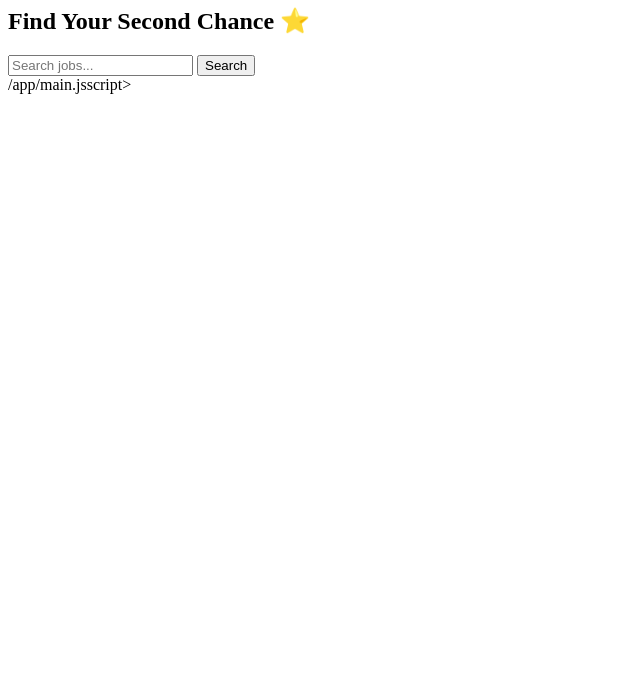
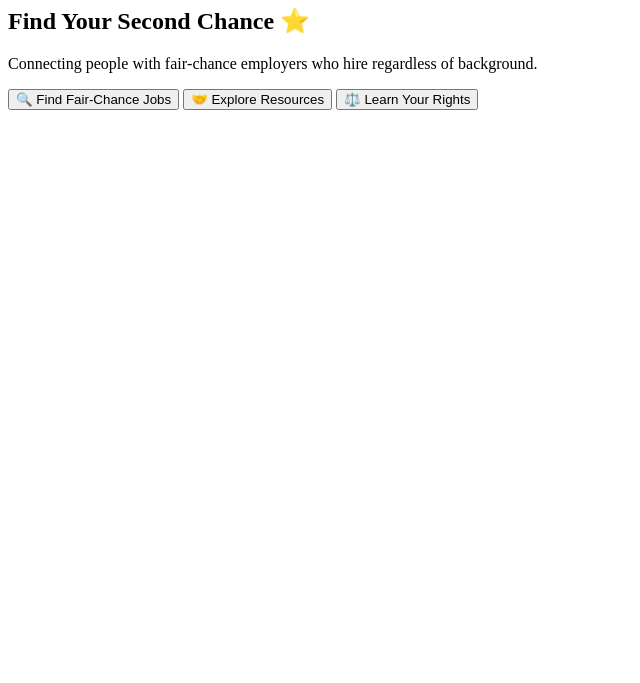
Before and after one commit to emsily12693-coder/FairChanceFinder.com, a plain HTML site: page index.html in a window 1280 px wide. Shown: the part 117-800 px from the top of the page, without its empty margins (0-640 px from the left). Drawn offline with Linux system fonts and the light colour scheme.

Commit message:
Update index.html

```diff
--- a/index.html
+++ b/index.html
@@ -20,18 +20,17 @@
 
 <div class="hero">
   <h2>Find Your Second Chance ⭐</h2>
+  <p>Connecting people with fair‑chance employers who hire regardless of background.</p>
 
-  <div class="search-bar">
-    <input id="searchInput" placeholder="Search jobs...">
-    <button id="searchBtn">Search</button>
-  </div>
+  <button class="cta-btn" data-scroll="jobs">
+    🔍 Find Fair‑Chance Jobs
+  </button>
+
+  <button class="cta-btn secondary" data-link="/resources.html">
+    🤝 Explore Resources
+  </button>
+
+  <button class="cta-btn tertiary" data-link="/rights.html">
+    ⚖️ Learn Your Rights
+  </button>
 </div>
-
-<div id="jobsGrid"></div>
-
-<div id="toast"></div>
-
-/app/main.jsscript>
-
-</body>
-</html>
```
